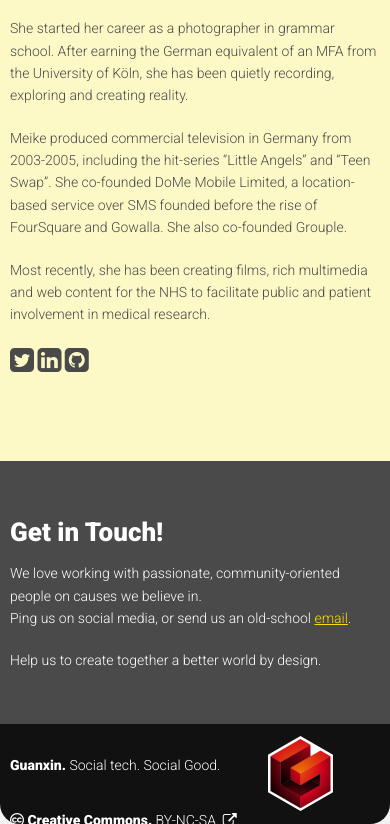
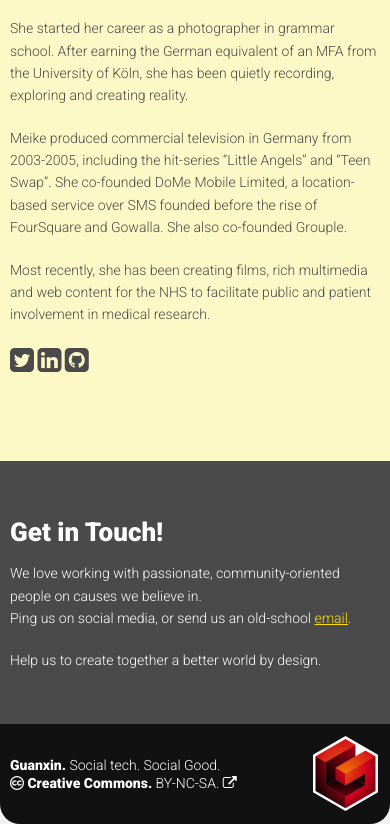
Before and after one commit to h4rrydog/guanxin02, a website: page index.html in a window 390 px wide. Shown: the part 3895-4719 px from the top of the page. Drawn offline with nearby package versions, Linux system fonts and the light colour scheme.

Commit message:
Fixed weird spacing of logo in footer at smallest width.

```diff
--- a/css/scss/pages/_home.scss
+++ b/css/scss/pages/_home.scss
@@ -76,6 +76,44 @@
   padding-bottom: 32px;
 }
 
+
+@include mobilefirst(641px) {
+    .section--footer {
+        li {
+            line-height: 75px;
+        }
+        li:first-child  {
+            float: left;
+        }
+        li:last-child {
+            float: right;
+        }
+    }
+}
+
+@include responsive(640px) {
+    .section--footer {
+        position: relative;
+        li {
+            line-height: 18px;
+        }
+        li:first-child {
+            float: left;
+            clear: both;
+            margin-top: 20px;
+        }
+        li:last-child {
+            float: left;
+            clear: both;
+        }
+    }
+    #b-logo {
+        position: absolute;
+        right: 12px;
+        top: 12px;
+    }
+}
+
 .section--footer {
   @include border-bottom-radius(20px);
   background-color: $black;
--- a/css/scss/pages/_layout.scss
+++ b/css/scss/pages/_layout.scss
@@ -2,37 +2,6 @@
 // Main Layout Styles
 //**
 
-@include mobilefirst(641px) {
-    .section--footer {
-        li {
-            line-height: 75px;
-        }
-        li:first-child  {
-            float: left;
-        }
-        li:last-child {
-            float: right;
-        }
-    }
-}
-
-@include responsive(640px) {
-    .section--footer {
-        float: right;
-        li {
-            line-height: 18px;
-        }
-        li:first-child {
-            float: left;
-            clear: both;
-            margin-top: 20px;
-        }
-        li:last-child {
-            float: left;
-            clear: both;
-        }
-    }
-}
 
 
 // Responsive styles if needed
--- a/index.html
+++ b/index.html
@@ -228,7 +228,7 @@
 		<div class="container section--footer" id="bottom">
 			<ul>
 				<li><strong>Guanxin.</strong> Social tech. Social Good.</li>
-				<li><a href="#nav"><img src="img/Logo.png" alt="Guanxin" /></a></li>
+				<li><a href="#nav"><img src="img/Logo.png" alt="Guanxin" id="b-logo"/></a></li>
 				<li><a href="https://github.com/h4rrydog/guanxin02"><i class="fa fa-creative-commons" aria-hidden="true"></i> <strong>Creative Commons.</strong> BY-NC-SA. <i class="fa fa-external-link" aria-hidden="true"></i></a></li>
 			</ul>
 		</div>
```
Also changed, not shown: css/main.css.
